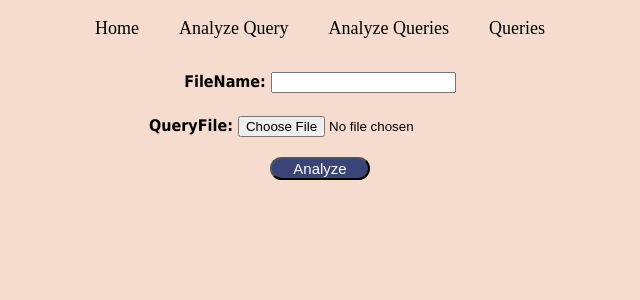
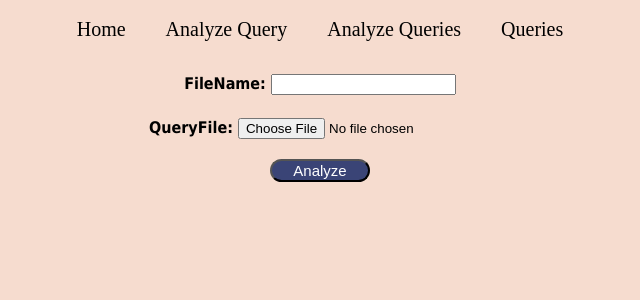
Before and after one commit to kedarrudrawar/skmer_web, a Django app: page /query/analyze/single/ in a window 1280 px wide. Shown: the top 300 px of the page, without its empty margins (320-960 px from the left). Run offline with Django 3.2, Linux system fonts and the light colour scheme.

Commit message:
update html

```diff
--- a/skmer_web/queries/templates/queries/multiplequery_analysis.html
+++ b/skmer_web/queries/templates/queries/multiplequery_analysis.html
@@ -6,9 +6,4 @@
         {{ file.path }}<br>
         {{ file.name }}<br>
     {% endfor %}
-    <br>
-    {{ distance_heatmap }}
-    <br>
-
-    <img src="../../../media/{{ distance_heatmap }}.png" style="width:400px;height:300px">
 {% endblock %}
--- a/skmer_web/queries/templates/queries/query_create.html
+++ b/skmer_web/queries/templates/queries/query_create.html
@@ -5,6 +5,6 @@
     {% csrf_token %}
     {{ form.as_p }}
 
-    <input type="submit" value="Analyze"</>
+    <input type="submit" value="Analyze">
 </form>
 {% endblock %}
--- a/skmer_web/static/css/base.css
+++ b/skmer_web/static/css/base.css
@@ -97,8 +97,9 @@ td, th{
     color:#000;
     text-align: center;
     padding: 10px 18px;
-    font-size: 18px;
+    font-size: 20px;
     text-decoration: none;
+    font-family: Copperplate;
 }
 
 .navigation a:hover {
```
